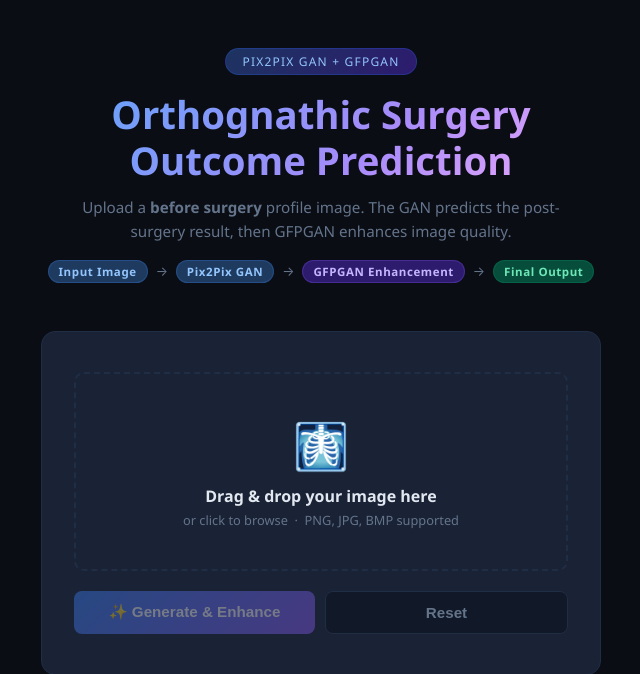
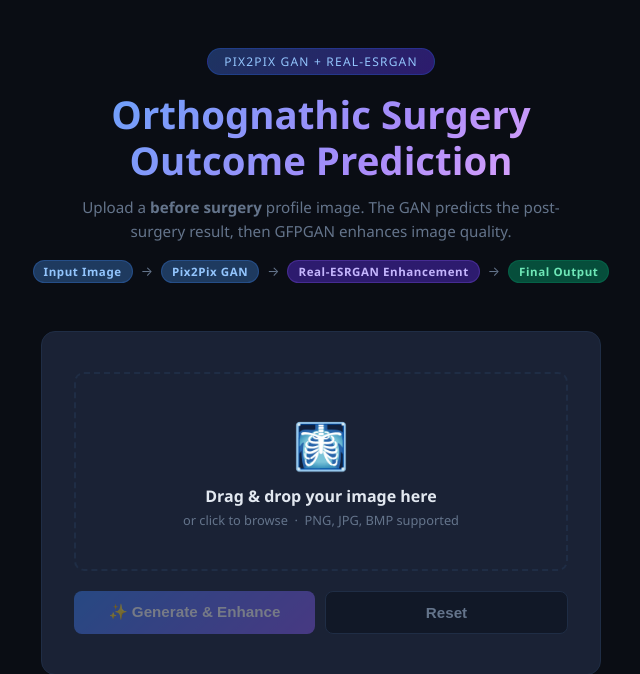
Before and after one commit to ahmad1adel/GANs-for-Orthognathic-Surgery-GP-, a Flask app: page / in a window 1280 px wide. Shown: the top 674 px of the page, without its empty margins (319-959 px from the left). Run offline with Flask 3, Linux system fonts and the light colour scheme.

Commit message:
Fix: switch to nightmareai/real-esrgan (face_enhance=True) — GFPGAN returned 404

```diff
--- a/GAN/app.py
+++ b/GAN/app.py
@@ -62,15 +62,15 @@ def postprocess(tensor):
 
 
 def enhance_with_gfpgan(pil_img):
-    """Send GAN output to GFPGAN via Replicate for face restoration."""
+    """Enhance GAN output via Real-ESRGAN (with face enhancement) on Replicate."""
     rgb_img = pil_img.convert('RGB')
     buf = io.BytesIO()
     rgb_img.save(buf, format='PNG')
     buf.seek(0)
 
     output = replicate.run(
-        "tencentarc/gfpgan",
-        input={"img": buf, "version": "1.4", "scale": 2}
+        "nightmareai/real-esrgan:42fed1c4974146d4d2414e2be2c5277c7fcf05fcc3a73abf41610695738c1d7b",
+        input={"image": buf, "scale": 2, "face_enhance": True}
     )
 
     url = str(output)
--- a/GAN/templates/index.html
+++ b/GAN/templates/index.html
@@ -351,7 +351,7 @@
 
 <!-- Header -->
 <div class="header">
-  <div class="badge">Pix2Pix GAN + GFPGAN</div>
+  <div class="badge">Pix2Pix GAN + Real-ESRGAN</div>
   <h1>Orthognathic Surgery<br>Outcome Prediction</h1>
   <p>Upload a <strong>before surgery</strong> profile image. The GAN predicts the post-surgery result, then GFPGAN enhances image quality.</p>
 
@@ -360,7 +360,7 @@
     <span class="tag-arrow">→</span>
     <span class="pipeline-tag tag-gan">Pix2Pix GAN</span>
     <span class="tag-arrow">→</span>
-    <span class="pipeline-tag tag-gfpgan">GFPGAN Enhancement</span>
+    <span class="pipeline-tag tag-gfpgan">Real-ESRGAN Enhancement</span>
     <span class="tag-arrow">→</span>
     <span class="pipeline-tag" style="background:#064e3b;color:#6ee7b7;border:1px solid #05966944">Final Output</span>
   </div>
@@ -422,7 +422,7 @@
 
     <div class="arrow-col">
       <div class="arrow-icon green">→</div>
-      <div class="arrow-label">GFPGAN<br>Enhance</div>
+      <div class="arrow-label">Real-ESRGAN<br>Enhance</div>
     </div>
 
     <div class="result-card enhanced">
```
